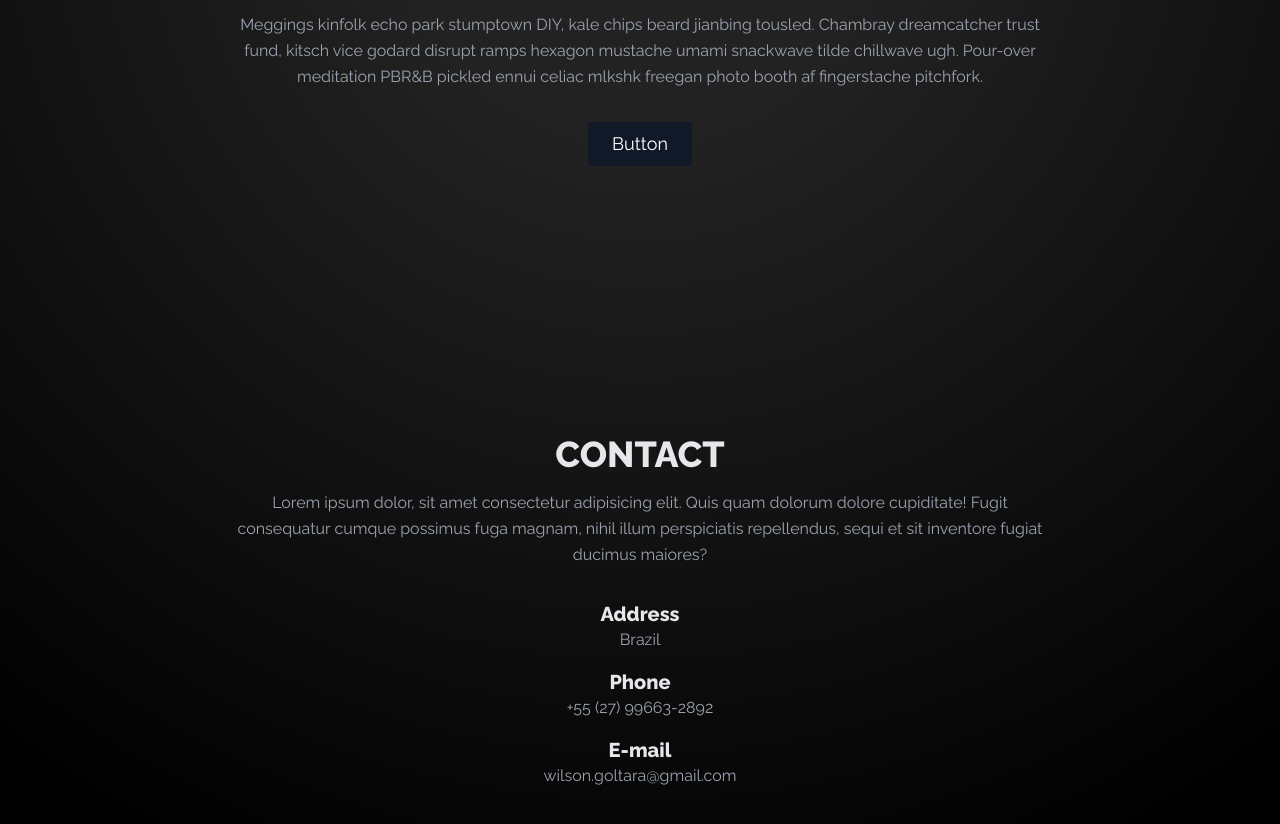
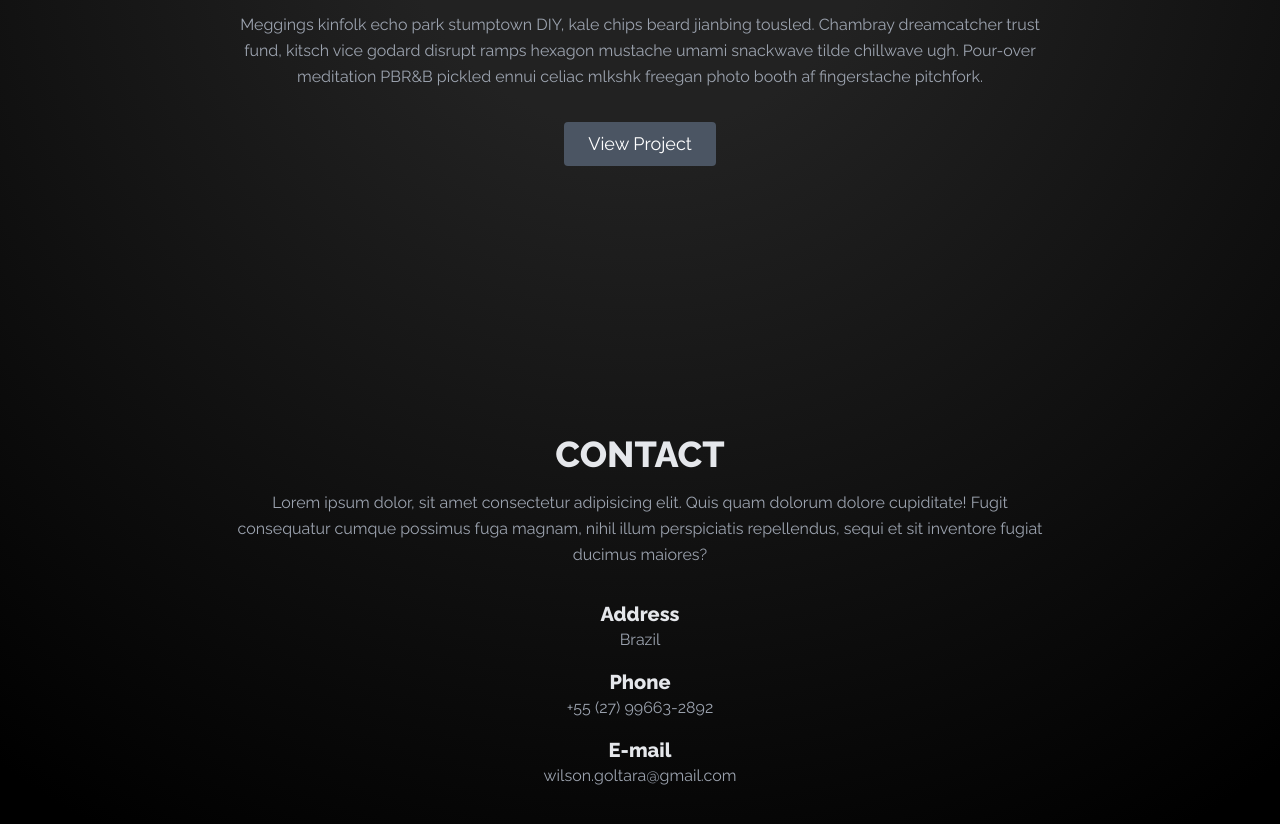
Before and after one commit to wilsongoltara/portfolio-nextjs, a Next.js app: page / in a window 1280 px wide. Shown: the part 1314-2138 px from the top of the page. Built offline with nearby package versions, Linux system fonts and the light colour scheme.

Commit message:
refactor: modify path of components

```diff
--- a/components/Footer/index.tsx
+++ b/components/Contact/Footer/index.tsx
@@ -1,5 +1,5 @@
-import Copyright from "../Copyright";
-import Shared from "../Shared";
+import Copyright from "./Copyright";
+import Shared from "./Shared";
 
 const Footer = () => {
   return (
--- a/components/Contact/index.tsx
+++ b/components/Contact/index.tsx
@@ -1,4 +1,4 @@
-import Footer from "../Footer";
+import Footer from "./Footer";
 import contacts from "./utils/contacts";
 
 const Contact = () => {
--- a/components/Hero/index.tsx
+++ b/components/Hero/index.tsx
@@ -1,6 +1,4 @@
-import Footer from "../Footer";
-
-const Content = () => {
+const Hero = () => {
   return (
     <section id="home" className="text-gray-400 body-font">
       <div className="mx-auto flex flex-col items-center justify-center h-full px-4">
@@ -16,4 +14,4 @@ const Content = () => {
   );
 };
 
-export default Content;
+export default Hero;
--- a/components/Projects/index.tsx
+++ b/components/Projects/index.tsx
@@ -7,6 +7,8 @@ const Projects = () => {
           alt="project"
           src="https://mir-s3-cdn-cf.behance.net/project_modules/1400_opt_1/8f0a6196027649.5ea5451b4f6ae.jpg"
         />
+
+        {/* componentizar */}
         <div className="text-center lg:w-2/3 w-full">
           <h1 className="title-font sm:text-4xl text-3xl mb-4 font-bold text-gray-200 capitalize">
             Trybetunes
@@ -19,8 +21,8 @@ const Projects = () => {
             photo booth af fingerstache pitchfork.
           </p>
           <div className="flex justify-center">
-            <button className="inline-flex text-white bg-gray-900 border-0 py-2 px-6 focus:outline-none hover:bg-indigo-600 rounded text-lg">
-              Button
+            <button className="inline-flex text-white bg-gray-600 border-0 py-2 px-6 focus:outline-none hover:bg-gray-900 rounded text-lg">
+              View Project
             </button>
           </div>
         </div>
```
Also changed, not shown: components/Contact/Footer/Copyright/index.tsx (renamed from components/Copyright/index.tsx), components/Contact/Footer/Shared/index.tsx (renamed from components/Shared/index.tsx), components/Contact/Footer/Shared/utils/icons.ts (renamed from components/Shared/utils/icons.ts).
